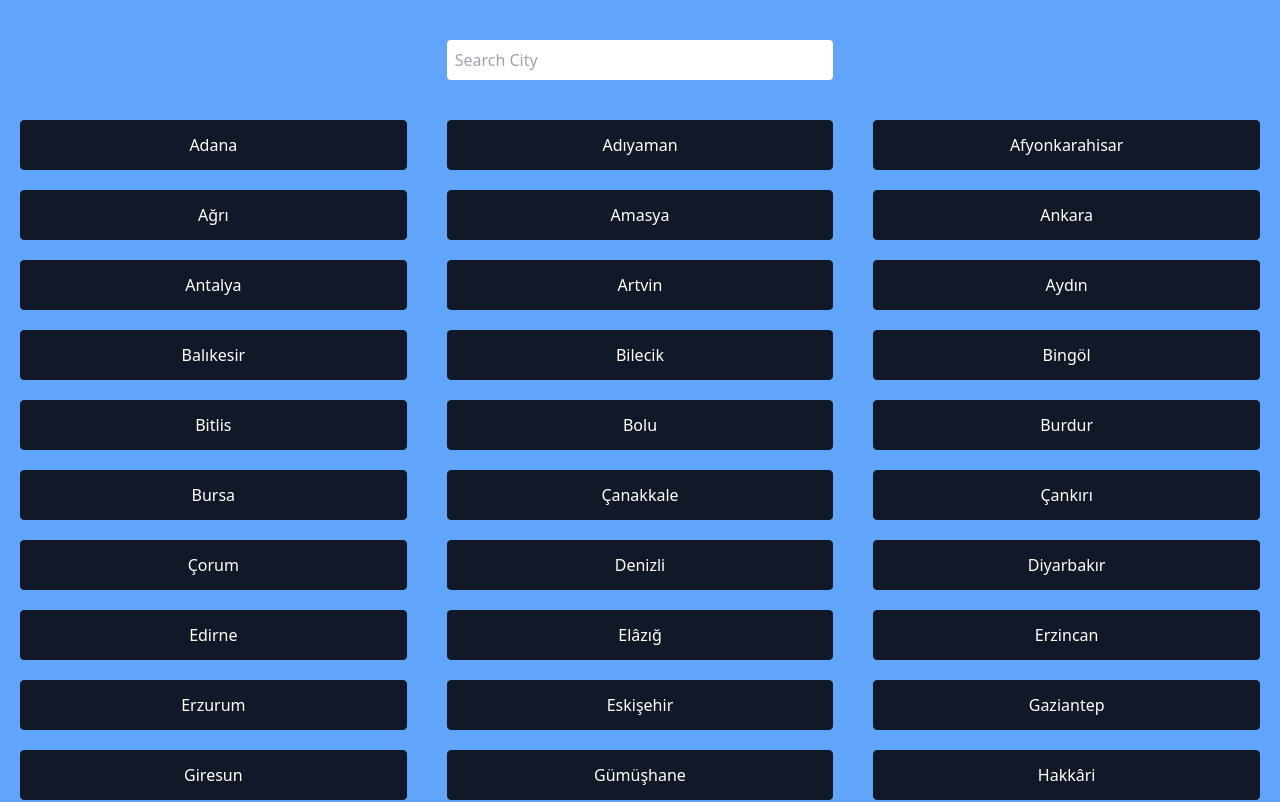
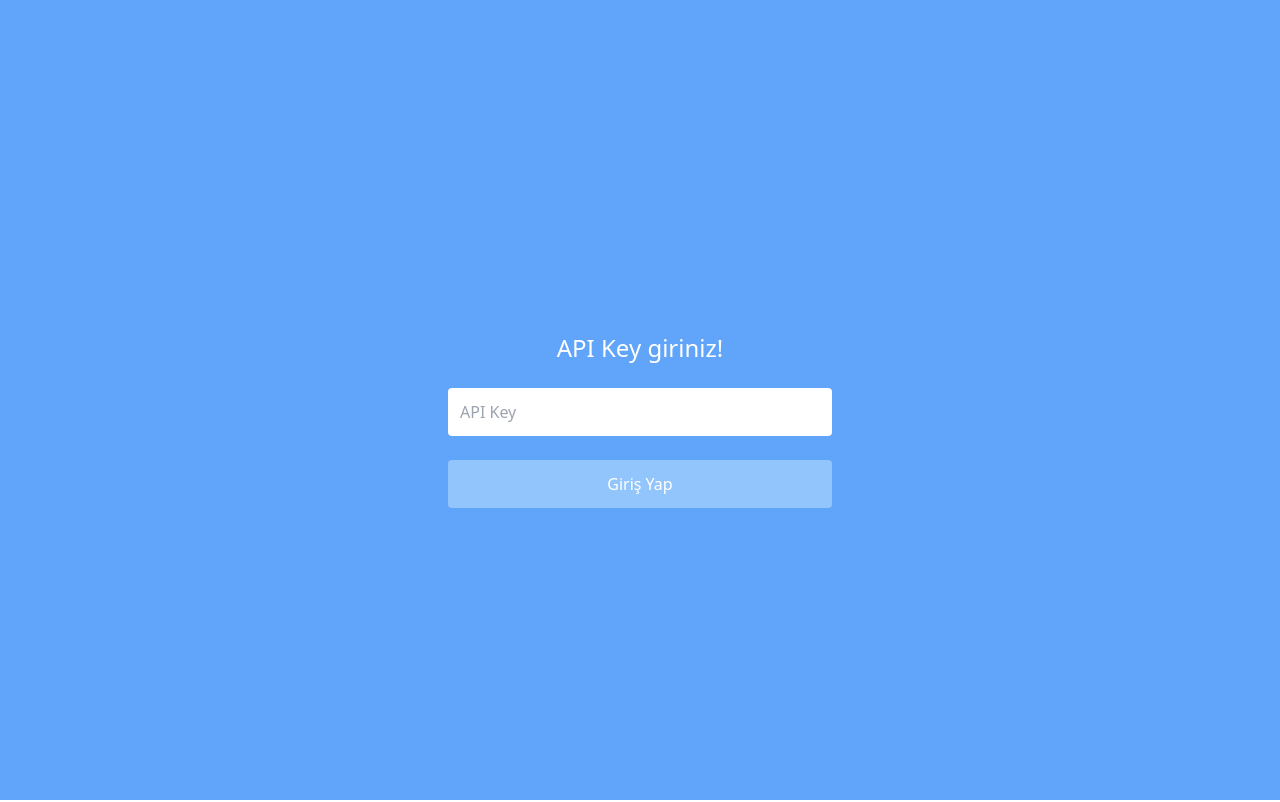
Before and after one commit to kdrkrtin/weather-app, a React (Create React App) app: page / in a window 1280 px wide. Shown: the top 802 px of the page. Built offline with nearby package versions, Linux system fonts and the light colour scheme.

Commit message:
Global services property added, API Key validation added, API Key set to session.

```diff
--- /dev/null
+++ b/src/Services.js
@@ -0,0 +1,22 @@
+const $API = (url, data = false, method = 'GET') => {
+    return new Promise( async (resolve, reject) => {
+        const rootAPI = 'https://api.openweathermap.org';
+
+        const options = {
+            method
+        }
+
+        if (data && method === 'POST') {
+            options.body = JSON.stringify(data);
+        }
+
+        const res = await fetch(rootAPI + url, options);
+        const result = await res.json();
+
+        resolve(result);
+    })
+}
+
+const get = (url) => $API(url);
+
+export { get };
--- /dev/null
+++ b/src/components/Cities.js
@@ -0,0 +1,33 @@
+import { useEffect } from 'react';
+import City from './City';
+import FilterCity from './FilterCity'
+import { useSelector } from 'react-redux';
+import { useNavigate } from 'react-router-dom';
+
+const Cities = () => {
+    const navigate = useNavigate();
+    const { weather: { cities: cData }, apikey: { key } } = useSelector(s => s);
+
+    useEffect(() => {
+        if (!key) {
+            navigate('/');
+        }
+    }, [])
+
+    return (
+        <div className='bg-blue-400 pt-10'>
+            <div className='container mx-auto'>
+                <FilterCity />
+                <div className='flex flex-wrap'>
+                    {
+                        cData.map(i => (
+                            <City city={i} key={i.id} />
+                        ))
+                    }
+                </div>
+            </div>
+        </div>
+    )
+}
+
+export default Cities;
--- a/src/components/City.js
+++ b/src/components/City.js
@@ -1,11 +1,13 @@
+import { Link } from "react-router-dom";
+
 const City = ({ city }) => {
     return (
         <div className="w-1/3 px-5 mb-5">
-            <a href={`/city/${city.id}`}>
+            <Link to={`/city/${city.id}`}>
                 <div className="py-3 border border-gray-900 rounded text-center cursor-pointer bg-gray-900 text-white">
                     {city.name}
                 </div>
-            </a>
+            </Link>
         </div>
     )
 }
--- a/src/components/FilterCity.js
+++ b/src/components/FilterCity.js
@@ -1,8 +1,7 @@
-import { useDispatch, useSelector } from "react-redux";
+import { useDispatch } from "react-redux";
 import { filterCities } from "../store/weather";
 
 const FilterCity = () => {
-    // const { cities } = useSelector(s => s.weather);
     const dispatch = useDispatch();
 
     const searchCity = (e) => {
--- a/src/pages/CityDetail.js
+++ b/src/pages/CityDetail.js
@@ -1,22 +1,27 @@
 import { useEffect, useState } from "react";
 import { useSelector } from "react-redux";
-import { useParams } from "react-router-dom";
+import { useNavigate, useParams } from "react-router-dom";
 import WeatherItem from "../components/WeatherItem";
 import WeatherMain from "../components/WeatherMain";
+import { get } from "../Services";
 
-const API_KEY = '9ee19cc8a28667dc10f9138fb5cb6017';
 const imgSource = `${process.env.PUBLIC_URL}/src/`;
 
 const CityDetail = () => {
-    const { id } = useParams();
-    const { cities } = useSelector(s => s.weather);
-    const [city] = cities.filter(c => c.id === +id);
     const [cityWeather, setCityWeather] = useState(null);
 
+    const { weather: { cities }, apikey: { key } } = useSelector(s => s);
+    const { id } = useParams();
+    const navigate = useNavigate();
+
+    const [city] = cities.filter(c => c.id === +id);
+
     useEffect(() => {
-        fetch(`https://api.openweathermap.org/data/2.5/forecast?lat=${city.latitude}&lon=${city.longitude}&appid=${API_KEY}&lang=tr`)
-            .then(res => res.json())
-            .then(data => setCityWeather(data));
+        if (!key) navigate('/');
+        else {
+            get(`/data/2.5/forecast?lat=${city.latitude}&lon=${city.longitude}&appid=${key}&lang=tr`)
+                .then(data => setCityWeather(data));
+        }
     }, []);
 
     return (
--- a/src/pages/Home.js
+++ b/src/pages/Home.js
@@ -1,23 +1,39 @@
-import City from '../components/City';
-import FilterCity from '../components/FilterCity'
-import { useSelector } from 'react-redux';
+import { useState } from "react";
+import { setAPIKey } from '../store/APIKey'
+import { useDispatch } from 'react-redux';
+import { useNavigate } from "react-router-dom";
+import { get } from "../Services";
 
 const Home = () => {
+    const [key, setKey] = useState(null);
+    const [err, setErr] = useState(false);
 
-    const { cities: cData } = useSelector(s => s.weather);
+    const dispatch = useDispatch();
+    const navigate = useNavigate();
+
+    const handleKey = e => setKey(e.target.value);
+
+    const submitKey = () => {
+        get(`/data/2.5/forecast?lat=39.7767&lon=30.5206&appid=${key}&lang=tr`)
+            .then(res => {
+                if (res.cod === 401) setErr(true);
+                else {
+                    setErr(false);
+                    dispatch(setAPIKey(key));
+                    sessionStorage.setItem('key', key);
+                    navigate('/cities');
+                }
+            });
+    }
 
     return (
-        <div className='bg-blue-400 pt-10'>
-            <div className='container mx-auto'>
-                <FilterCity />
-                <div className='flex flex-wrap'>
-                    {
-                        cData.map(i => (
-                            <City city={i} key={i.id} />
-                        ))
-                    }
-                </div>
-            </div>
+        <div className='bg-blue-400 pt-10 h-screen flex flex-col items-center justify-center'>
+            <h3 className="mb-6 text-2xl text-white">API Key giriniz!</h3>
+            <input type="text" placeholder='API Key' className="w-96 p-3 rounded" onChange={handleKey} />
+            {
+                err && <span className="text-red-600 text-sm mt-3">Geçersiz bir API Key değeri girdiniz.</span>
+            }
+            <button className="w-96 mt-6 bg-blue-300 text-white rounded p-3" onClick={submitKey}>Giriş Yap</button>
         </div>
     )
 }
--- a/src/router/index.js
+++ b/src/router/index.js
@@ -1,11 +1,16 @@
 import { createBrowserRouter } from "react-router-dom"
 import Home from "../pages/Home";
 import CityDetail from "../pages/CityDetail";
+import Cities from "../components/Cities";
 
 const router = createBrowserRouter([
     {
         path: '/',
         element: <Home />
+    },
+    {
+        path: '/cities',
+        element: <Cities />
     },
     {
         path: '/city/:id',
--- /dev/null
+++ b/src/store/APIKey.js
@@ -0,0 +1,21 @@
+import { createSlice } from "@reduxjs/toolkit";
+
+const sessionData = sessionStorage.getItem('key');
+
+const initialState = {
+    key: sessionData || '',
+    error: false
+}
+
+export const apikey = createSlice({
+    name: 'API KEY',
+    initialState,
+    reducers: {
+        setAPIKey: (state, { payload }) => {
+            state.key = payload;
+        }
+    }
+});
+
+export const { setAPIKey } = apikey.actions;
+export default apikey.reducer;
--- a/src/store/index.js
+++ b/src/store/index.js
@@ -1,9 +1,11 @@
 import { configureStore } from "@reduxjs/toolkit";
 
 import WeatherStore from './weather'
+import APIKeyStore from './APIKey'
 
 export const store = configureStore({
     reducer: {
-        weather: WeatherStore
+        weather: WeatherStore,
+        apikey: APIKeyStore
     }
 });
```
